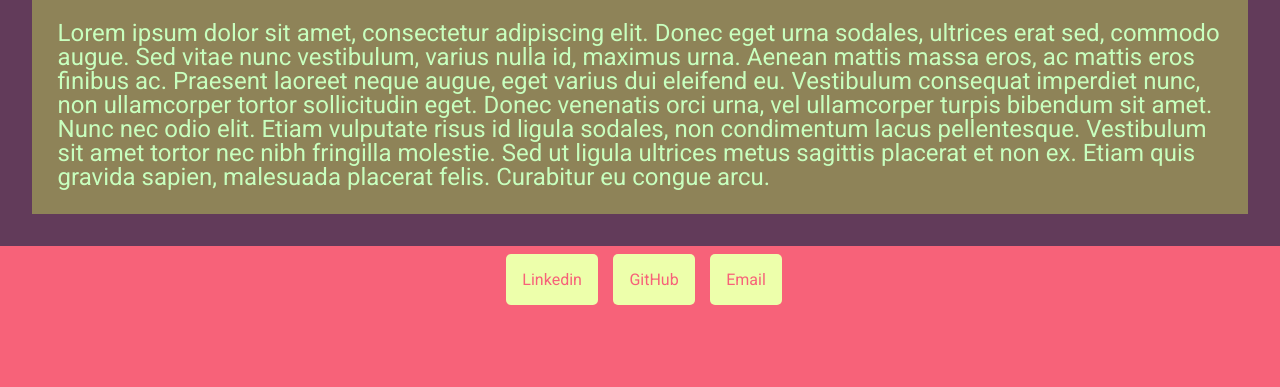
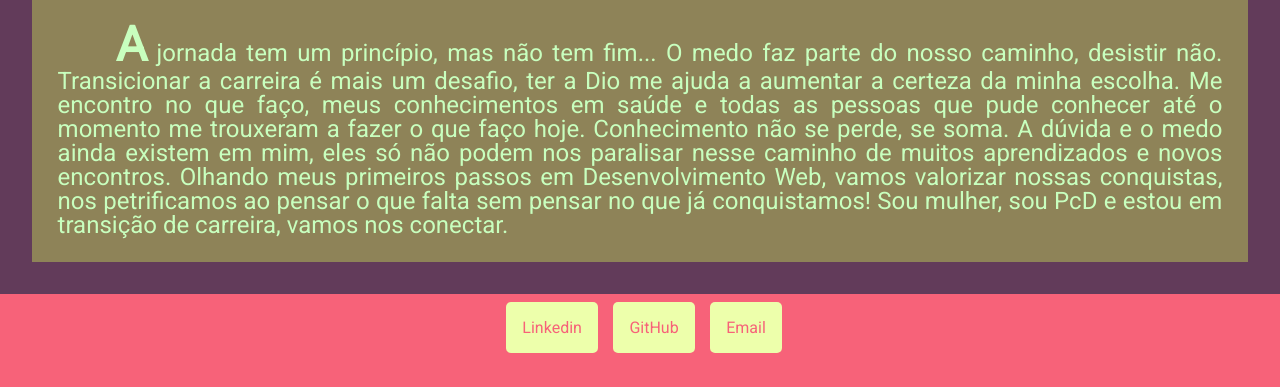
Before and after one commit to SadyBeca/dio-iniciando-html-css, a plain HTML site: page index.html in a window 1280 px wide. Shown: the part 413-800 px from the top of the page. Drawn offline with Linux system fonts and the light colour scheme.

Commit message:
Preparando para publicar

```diff
--- a/index.html
+++ b/index.html
@@ -24,7 +24,7 @@
                     <a target="_blank" href="https://unsplash.com/pt-br/fotografias/g69O4A5WlTM?utm_source=unsplash&utm_medium=referral&utm_content=creditCopyText"><img class="imagem__mar" src="assets/foto-natureza.jpg" alt="Foto do por do sol sobre o mar de "></a>
                 </header>
                 <p class="artigo__paragrafo">
-                    Lorem <a class="artigo__paragrafo" href="https://lipsum.com/feed/html" target="_blank">ipsum dolor sit amet</a>, consectetur adipiscing elit. Donec eget urna sodales, ultrices erat sed, commodo augue. Sed vitae nunc vestibulum, varius nulla id, maximus urna. Aenean mattis massa eros, ac mattis eros finibus ac. Praesent laoreet neque augue, eget varius dui eleifend eu. Vestibulum consequat imperdiet nunc, non ullamcorper tortor sollicitudin eget. Donec venenatis orci urna, vel ullamcorper turpis bibendum sit amet. Nunc nec odio elit. Etiam vulputate risus id ligula sodales, non condimentum lacus pellentesque. Vestibulum sit amet tortor nec nibh fringilla molestie. Sed ut ligula ultrices metus sagittis placerat et non ex. Etiam quis gravida sapien, malesuada placerat felis. Curabitur eu congue arcu.
+                    A jornada tem um princípio, mas não tem fim... O medo faz parte do nosso caminho, desistir não. Transicionar a carreira é mais um desafio, ter a Dio me ajuda a aumentar a certeza da minha escolha. Me encontro no que faço, meus conhecimentos em saúde e todas as pessoas que pude conhecer até o momento me trouxeram a fazer o que faço hoje. Conhecimento não se perde, se soma. A dúvida e o medo ainda existem em mim, eles só não podem nos paralisar nesse caminho de muitos aprendizados e novos encontros. Olhando meus primeiros passos em Desenvolvimento Web, vamos valorizar nossas conquistas, nos petrificamos ao pensar o que falta sem pensar no que já conquistamos! Sou mulher, sou PcD e estou em transição de carreira, vamos nos conectar.
                 </p>
             </article>
         </section>
@@ -37,7 +37,7 @@
                     <a class="lista__rodape__itens" href="https://github.com/SadyBeca" target="_blank">GitHub</a>
                 </li>
                 <li>
-                    <a class="lista__rodape__itens" href="mailto:rebecasadyribeiro@gmail.com" target="_blank">Email</a>
+                    <a class="lista__rodape__itens" href="mailto:" target="_blank">Email</a>
                 </li>
             </ul>
         </footer>
--- a/style.css
+++ b/style.css
@@ -85,6 +85,13 @@ a {
 .artigo__paragrafo{
     color: var(--cor-verde-claro);
     font-size: var(--tamanho-24);
+    text-align: justify;
+}
+
+.artigo__paragrafo::first-letter{
+    font-size: var(--tamanho-48);
+    font-weight: 700;
+    padding: 0 0 0 5% ;
 }
 
 .lista__rodape{
```
